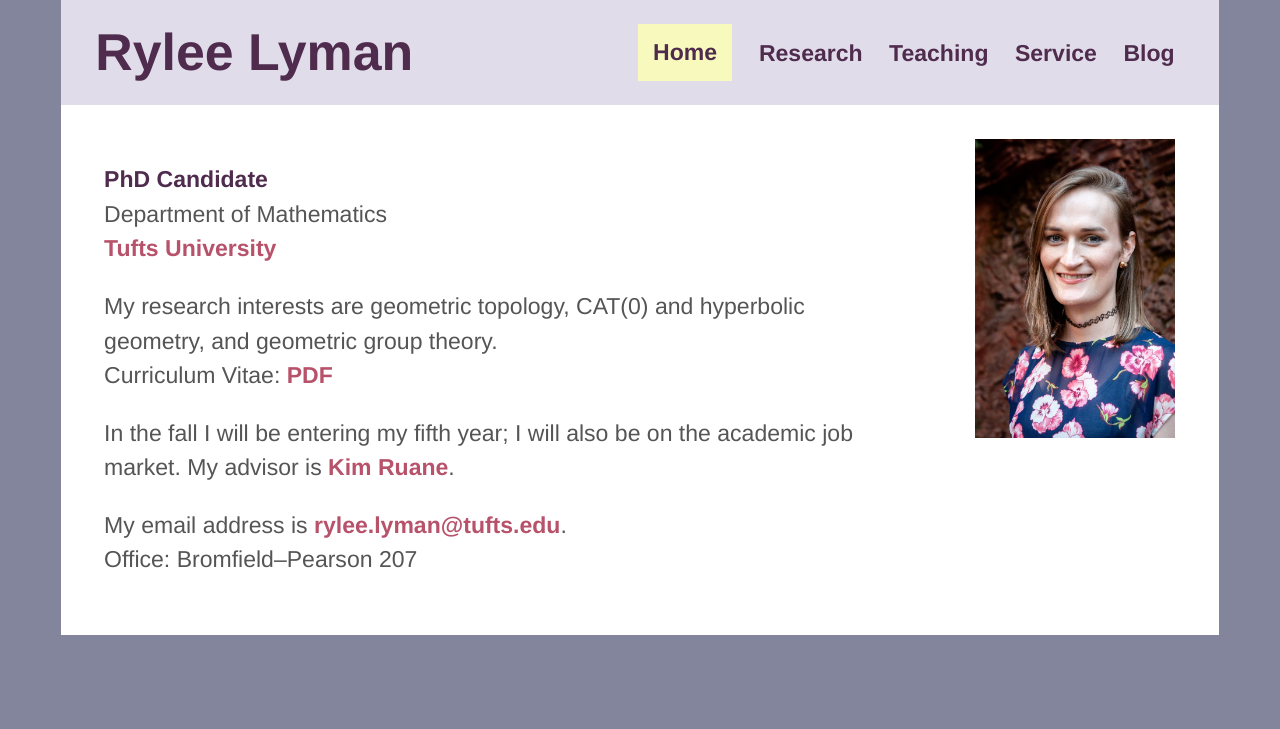
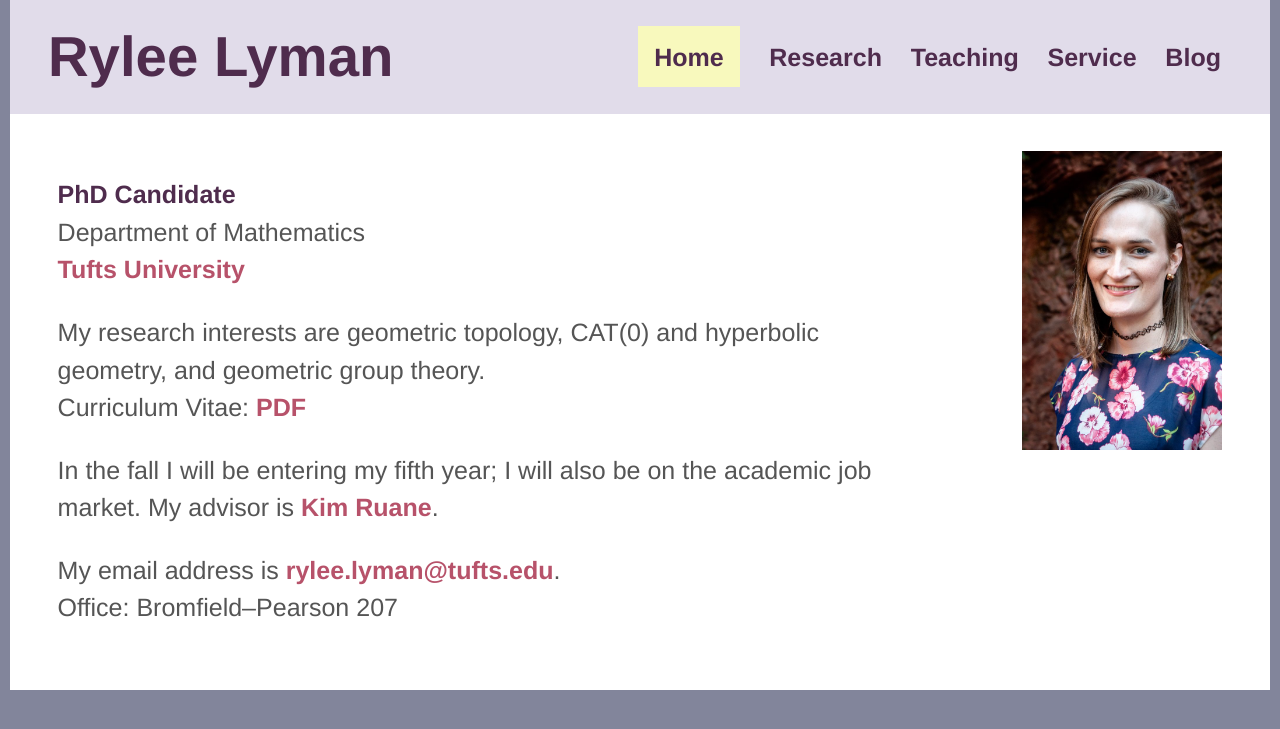
Before and after one commit to ryleelyman/Site, a Jekyll site: the page built from index.md, in a window 1280 px wide. Shown: the top 729 px of the page. Built offline with Jekyll 4.4.1, drawn with Linux system fonts in a browser that asks for light colours.

Commit message:
set main font size

```diff
--- a/_sass/main.scss
+++ b/_sass/main.scss
@@ -7,7 +7,7 @@
   --darkfg: #4F2C4D;
   --sans: "Helvetica Neue", "Helvetica", "Arial", sans-serif;
   color: #555;
-  font-size: calc(14px + (26 - 14) * ((100vw - 300px) /
+  font-size: calc(16px + (26 - 14) * ((100vw - 300px) /
   	(1600 - 300)));
   line-height: 1.5em;
   font-family: "Georgia", serif;
```
